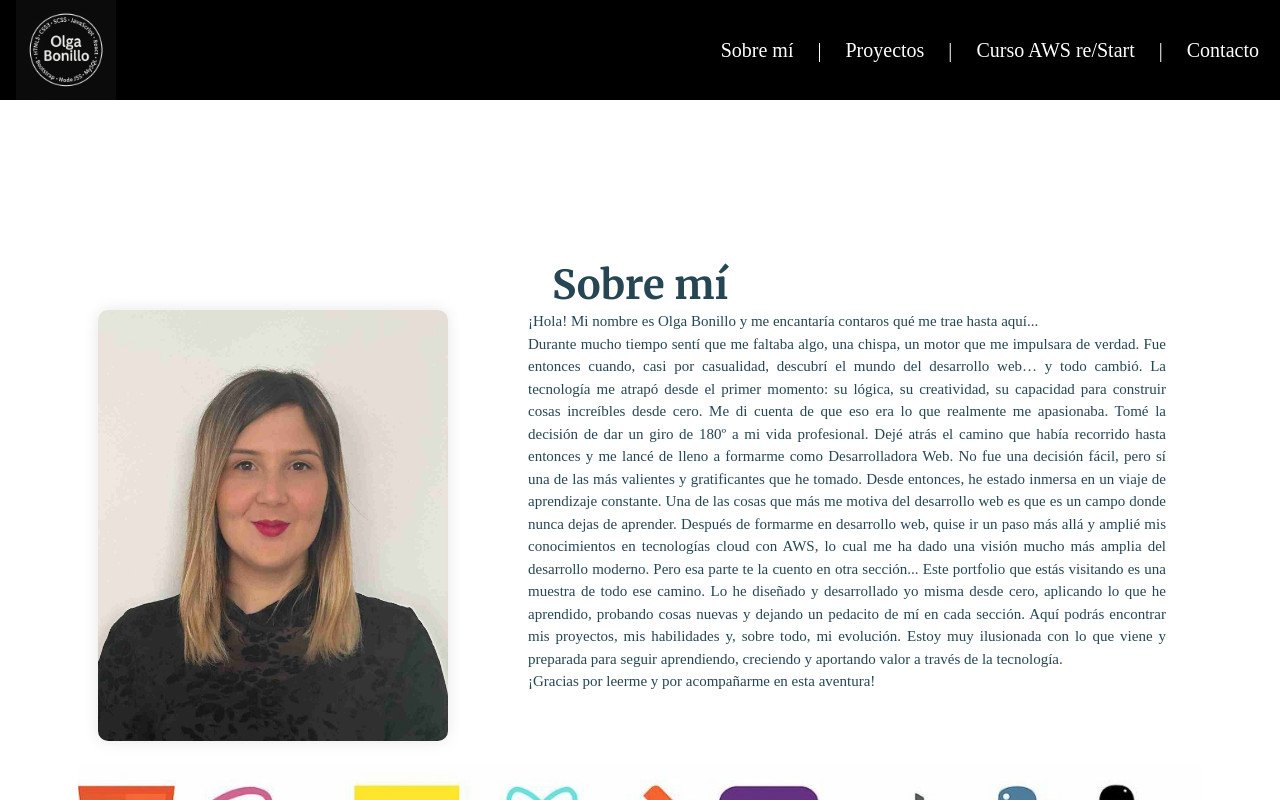
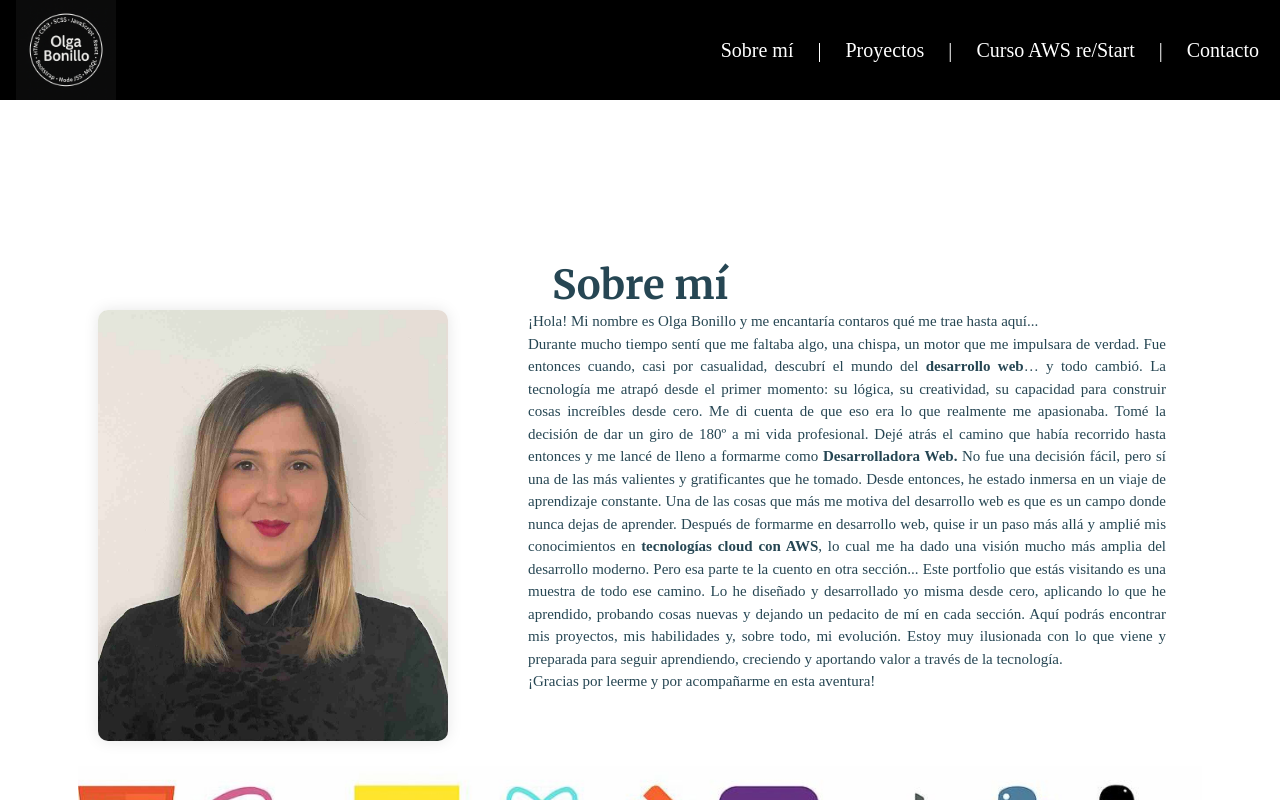
Before and after one commit to olgabonillo/mi-portfolio, a React (Vite) app: page / in a window 1280 px wide. Built offline with nearby package versions, Linux system fonts and the light colour scheme; a web font is replaced by a local one.

Commit message:
changes in footer

```diff
--- a/src/components/About.jsx
+++ b/src/components/About.jsx
@@ -1,6 +1,6 @@
 import "../styles/About.scss";
 import foto from "../assets/foto.jpeg"; // Esta foto es provisional, la quiero cambiar por otra más profesional
-import logos from "../assets/tech-logos.jpeg"; // imagen con los logos de las tecnologías que manejo
+import logos from "../assets/tech-logos.jpeg";
 
 const About = () => {
   console.log("El componente About se ha creado");
@@ -19,19 +19,19 @@ const About = () => {
             <br />
             Durante mucho tiempo sentí que me faltaba algo, una chispa, un motor
             que me impulsara de verdad. Fue entonces cuando, casi por
-            casualidad, descubrí el mundo del desarrollo web… y todo cambió. La
+            casualidad, descubrí el mundo del <strong>desarrollo web</strong>… y todo cambió. La
             tecnología me atrapó desde el primer momento: su lógica, su
             creatividad, su capacidad para construir cosas increíbles desde
             cero. Me di cuenta de que eso era lo que realmente me apasionaba.
             Tomé la decisión de dar un giro de 180º a mi vida profesional. Dejé
             atrás el camino que había recorrido hasta entonces y me lancé de
-            lleno a formarme como Desarrolladora Web. No fue una decisión fácil,
+            lleno a formarme como <strong>Desarrolladora Web.</strong> No fue una decisión fácil,
             pero sí una de las más valientes y gratificantes que he tomado.
             Desde entonces, he estado inmersa en un viaje de aprendizaje
             constante. Una de las cosas que más me motiva del desarrollo web es
             que es un campo donde nunca dejas de aprender. Después de formarme
             en desarrollo web, quise ir un paso más allá y amplié mis
-            conocimientos en tecnologías cloud con AWS, lo cual me ha dado una
+            conocimientos en <strong>tecnologías cloud con AWS</strong>, lo cual me ha dado una
             visión mucho más amplia del desarrollo moderno. Pero esa parte te la
             cuento en otra sección... Este portfolio que estás visitando es una
             muestra de todo ese camino. Lo he diseñado y desarrollado yo misma
--- a/src/components/Footer.jsx
+++ b/src/components/Footer.jsx
@@ -33,7 +33,7 @@ const Footer = () => {
             <FaLinkedin />
           </a>
           <a
-            href="https://wa.me/671081788"
+            href="https://wa.me/+34671081788"
             target="_blank"
             rel="noopener noreferrer"
           >
--- a/src/components/Header.jsx
+++ b/src/components/Header.jsx
@@ -14,13 +14,13 @@ const Header = () => {
     <header className="header">
       <div className="header-container">
         <img src={logoNegro} alt="logo header" className="logo-negro"/>
-        <button className="menu-toggle" aria-label="Abrir menú" onClick={toggleMenu}> {/* Añade onClick */}
+        <button className="menu-toggle" aria-label="Abrir menú" onClick={toggleMenu}>
           &#9776;
         </button>
-        <nav className={`nav ${isOpen ? 'show' : ''}`}> {/* Añade clase 'show' condicionalmente */}
+        <nav className={`nav ${isOpen ? 'show' : ''}`}>
           <ul className="ul-list">
             <li>
-              <a href="#1" className="links" onClick={() => setIsOpen(false)}> {/* Cierra el menú al hacer clic en un enlace */}
+              <a href="#1" className="links" onClick={() => setIsOpen(false)}>
                 Sobre mí
               </a>
             </li>
--- a/src/components/Projects.jsx
+++ b/src/components/Projects.jsx
@@ -11,7 +11,6 @@ const Project = () => {
     <header>
       <section id="2">
         <h1 className="title-sections-2">Proyectos</h1>
-        {/* Un único contenedor para todos los proyectos */}
         <div className="projects-list">
           <div className="project-card">
             <div className="project-image">
--- a/src/styles/Footer.scss
+++ b/src/styles/Footer.scss
@@ -3,7 +3,7 @@
 .footer {
     text-align: center;
     padding: 20px 0px;
-    background-color: transparent; // Asegúrate de que no esté "empujando" nada visualmente
+    background-color: transparent;
     margin-top: 2rem;
     margin-bottom: 0;
     padding-bottom: 10px;
@@ -18,7 +18,7 @@
 .footer-separator {
     border-top: 2px solid black;
     margin: 0 auto 20px auto;
-    width: 100%; // ← este es el cambio clave
+    width: 100%;
     max-width: 100%;
 }
 
```
